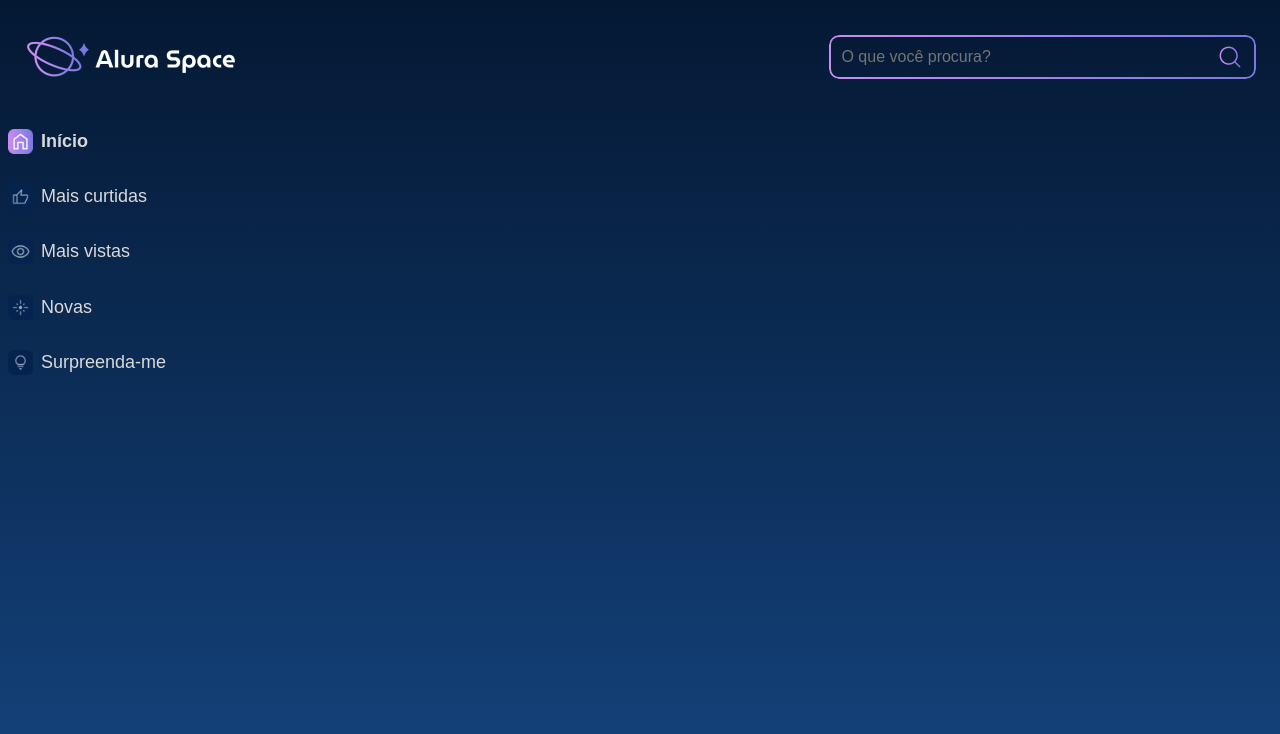
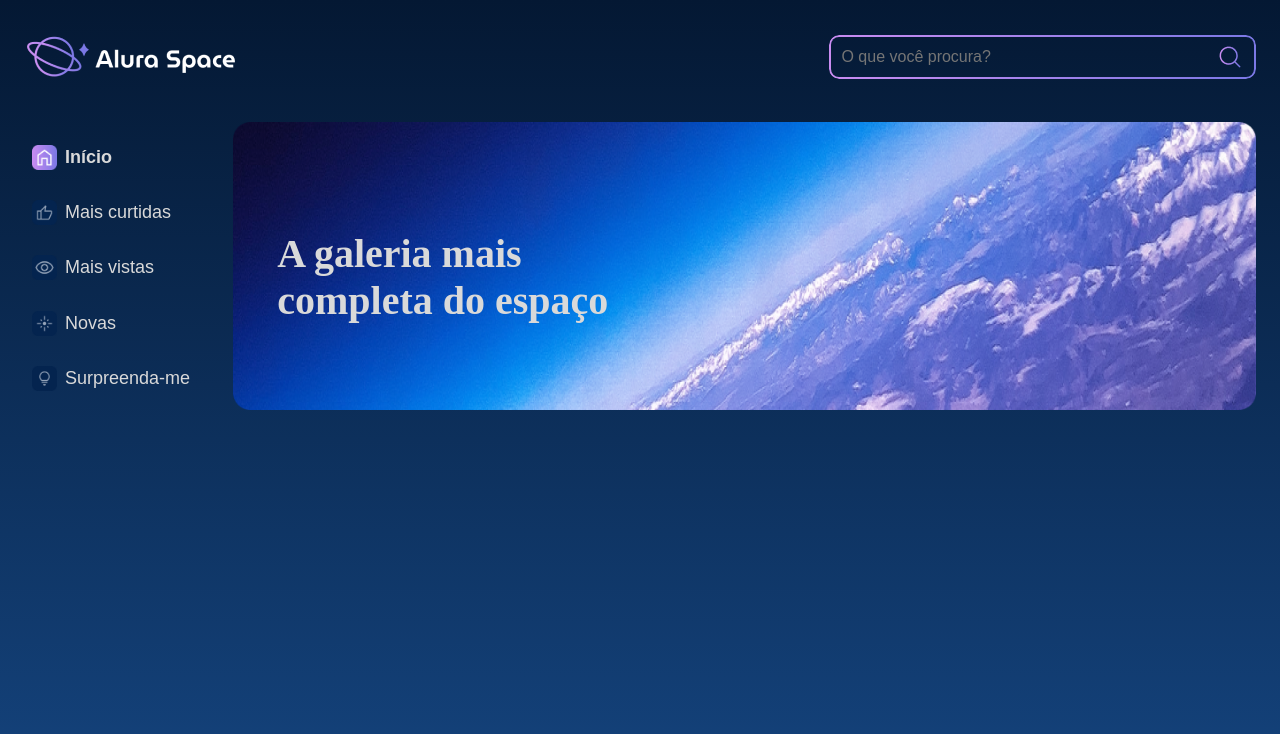
Before and after one commit to grbalmeida/curso-react-javascript-arquivos-estaticos-alura, a React (Create React App) app: page / in a window 1280 px wide. Shown: the top 734 px of the page. Built offline with nearby package versions, Linux system fonts and the light colour scheme.

Commit message:
Adicionando o banner

```diff
--- a/src/App.js
+++ b/src/App.js
@@ -1,4 +1,3 @@
-import Menu from "./componentes/Menu";
 import PaginaInicial from "./paginas/PaginaInicial";
 import './styles/estilosGlobais.scss';
 
@@ -6,7 +5,6 @@
   return (
     <>
       <PaginaInicial />
-      <Menu />
     </>
   );
 }
--- /dev/null
+++ b/src/paginas/PaginaInicial/PaginaInicial.module.scss
@@ -0,0 +1,32 @@
+main {
+    margin: 0 24px;
+}
+
+.principal {
+    display: flex;
+    align-items: center;
+    justify-content: space-between;
+    margin-top: 2rem;
+
+    &__imagem {
+        width: 88%;
+
+        img {
+            width: 100%;
+            height: 288px;
+        }
+
+        position: relative;
+
+        h1 {
+            position: absolute;
+            z-index: 1;
+            color: #d9d9d9;
+            font-size: 2.5rem;
+            width: 401px;
+            height: 144px;
+            top: 75px;
+            left: 44px;
+        }
+    }
+}
--- a/src/paginas/PaginaInicial/index.jsx
+++ b/src/paginas/PaginaInicial/index.jsx
@@ -1,7 +1,21 @@
+import banner from './banner.png';
 import Cabecalho from "../../componentes/Cabecalho";
+import Menu from '../../componentes/Menu';
+import styles from './PaginaInicial.module.scss';
 
 export default function PaginaInicial() {
     return (
-        <Cabecalho />
+        <>
+            <Cabecalho />
+            <main>
+                <section className={styles.principal}>
+                    <Menu />
+                    <div className={styles.principal__imagem}>
+                        <h1>A galeria mais completa do espaço</h1>
+                        <img src={banner} alt="A imagem da terra vista do espaço" />
+                    </div>
+                </section>
+            </main>
+        </>
     );
 }
```
Also changed, not shown: src/paginas/PaginaInicial/banner.png (added).
